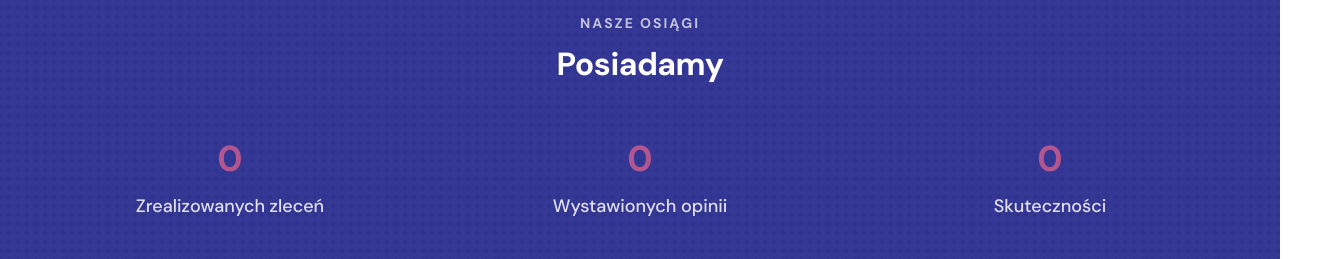
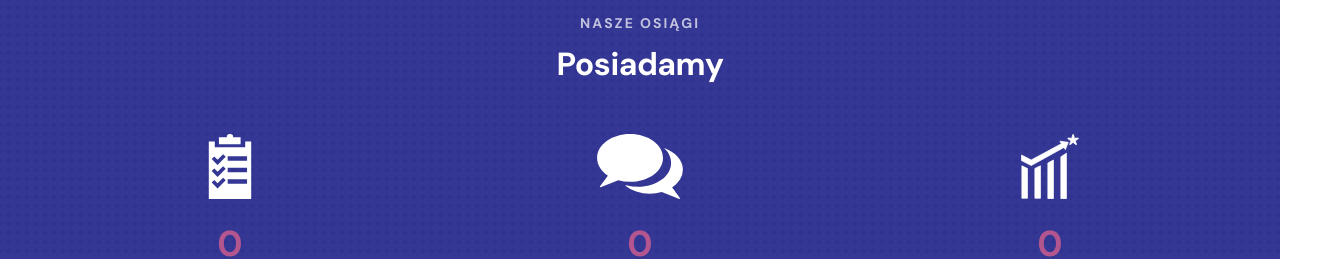
Before and after one commit to ZalewskiDamian/NEW__ReputeUp, a plain HTML site: page index.html in a window 1280 px wide. Shown: the part 3040-3299 px from the top of the page, 1340 px wide, since content can reach past the window. Drawn offline with nearby package versions, Linux system fonts and the light colour scheme.

Commit message:
add acheivements icons

```diff
--- a/assets/scss/index.scss
+++ b/assets/scss/index.scss
@@ -901,6 +901,10 @@
     &__item {
         text-align: center;
     }
+    &__item-icon {
+        height: 65px;
+        margin-bottom: 20px;
+    }
     &__item-title {
         color: $pink;
         font-size: 36px;
--- a/index.html
+++ b/index.html
@@ -1242,18 +1242,21 @@
             </div>
             <div class="section-5__content">
                 <div class="section-5__item" data-aos="fade-right">
+                    <img src="./assets/images/achievements-orders.svg" alt="orders" class="section-5__item-icon">
                     <div class="section-5__item-title counter" data-target="1500">0</div>
                     <p class="section-5__item-text">
                         Zrealizowanych zleceń
                     </p>
                 </div>
                 <div class="section-5__item" data-aos="fade-up">
+                    <img src="./assets/images/achievements-opinions.svg" alt="orders" class="section-5__item-icon">
                     <div class="section-5__item-title counter" data-target="6000">0</div>
                     <p class="section-5__item-text">
                         Wystawionych opinii
                     </p>
                 </div>
                 <div class="section-5__item" data-aos="fade-left">
+                    <img src="./assets/images/acheivements-efficacy.svg" alt="orders" class="section-5__item-icon">
                     <div class="section-5__item-title counter" data-target="94">0</div>
                     <p class="section-5__item-text">
                         Skuteczności
```
Also changed, not shown: assets/css/index.css, assets/images/acheivements-efficacy.svg (added), assets/images/achievements-opinions.svg (added), assets/images/achievements-orders.svg (added), 1 other file.
